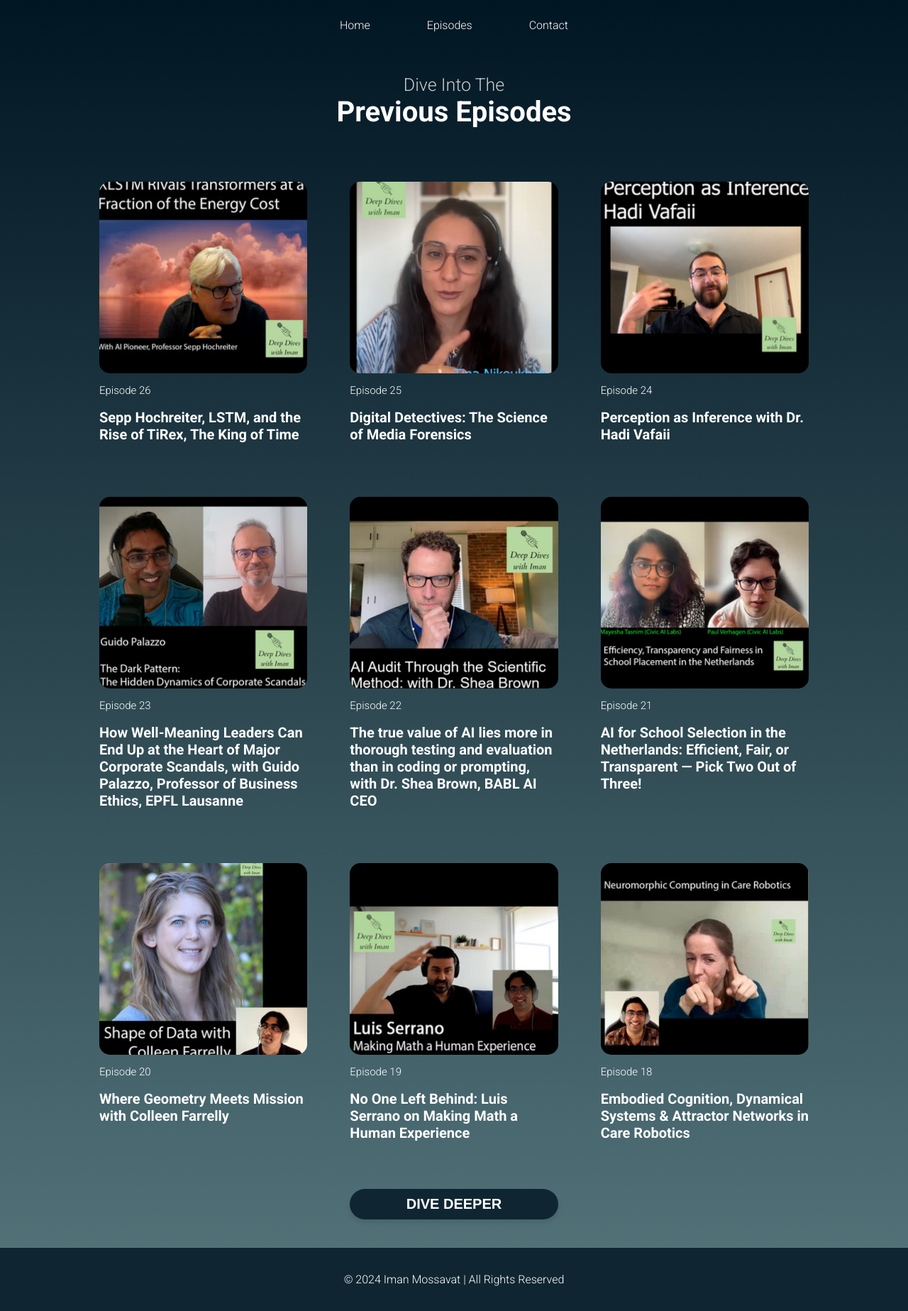
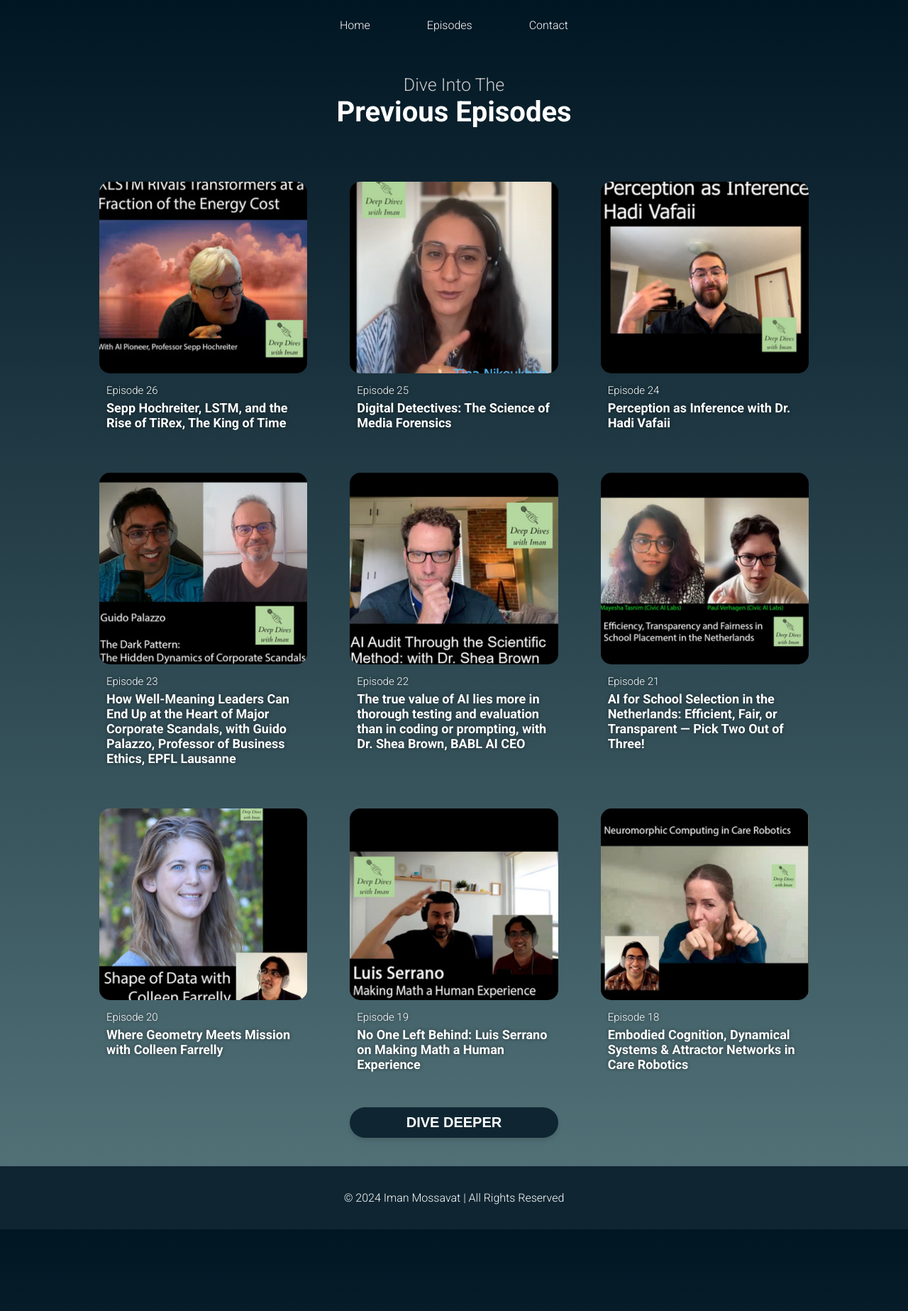
Before and after one commit to ivetkalchev/deepdivepod, a Jekyll site: the page built from episodes.html, in a window 1280 px wide. Shown: the whole page at 71% size. Built offline with Jekyll 4.4.1, drawn with Linux system fonts in a browser that asks for light colours; after the commit the page ends 1732 px from its top, so only the background shows below that.

Commit message:
Update episodes-styles.css

```diff
--- a/assets/css/episodes-styles.css
+++ b/assets/css/episodes-styles.css
@@ -56,16 +56,19 @@ body {
 }
 
 .episode-card h3 {
-    margin: 15px 0px 10px 0px;
+    margin: 15px 0px 5px 10px;
     font-size: 15px;
     font-weight: 300;
     color: #ffffff;
+    text-shadow: 0px 0px 5px rgba(0, 0, 0, 0.5);
 }
 
 .episode-card h2 {
-    font-size: 20px;
+    margin: 0px 0px 0px 10px;
+    font-size: 18px;
     color: #ffffff;
     font-weight: 600;
+    text-shadow: 0px 0px 5px rgba(0, 0, 0, 0.5);
 }
 
 .episode-card a {
```
